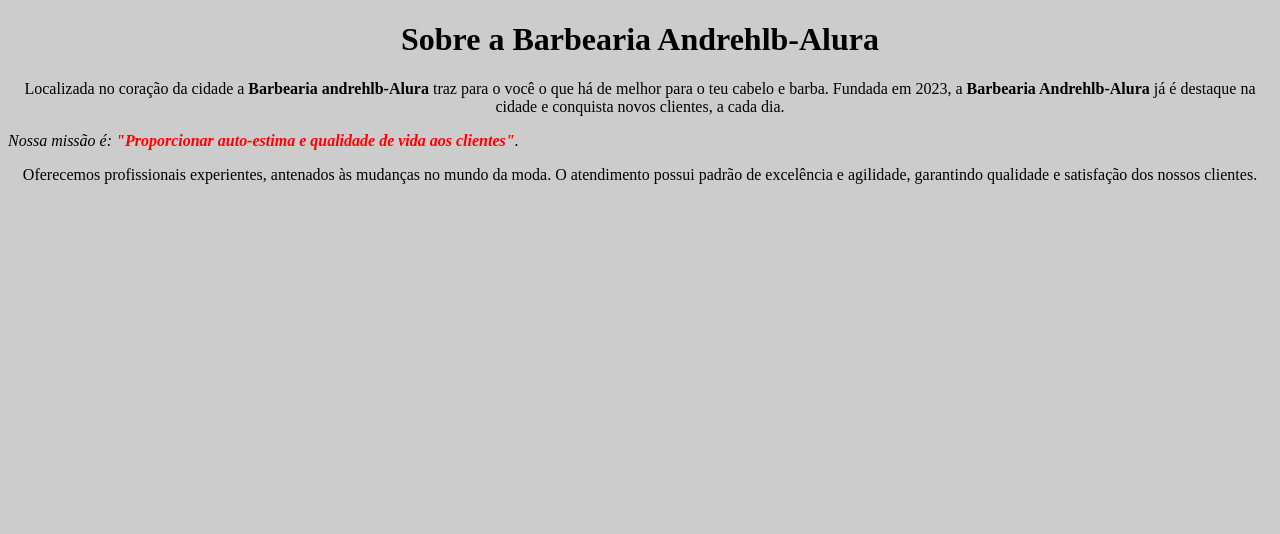
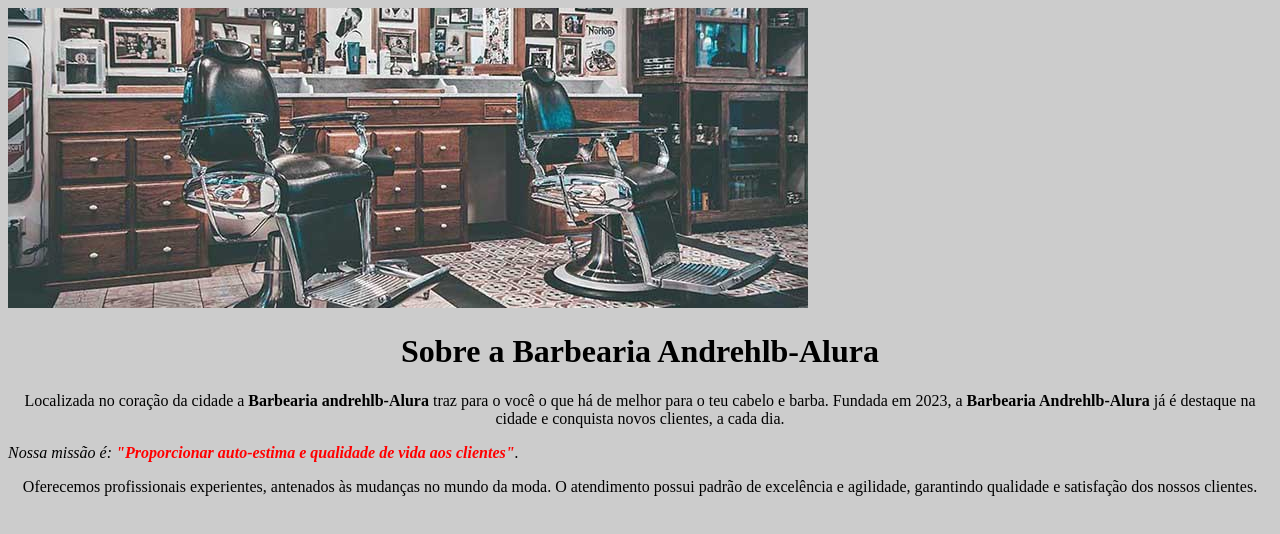
Before and after one commit to Andrehlb/Andrehlb-HelloOne.github.io, a plain HTML site: page indexBarbearia-Andrehlb-Alura.html in a window 1280 px wide. Drawn offline with Linux system fonts and the light colour scheme.

Commit message:
Update indexBarbearia-Andrehlb-Alura.html
Adding the banner inside of html document of the BarbeariaAndrehlb-Alura

```diff
--- a/indexBarbearia-Andrehlb-Alura.html
+++ b/indexBarbearia-Andrehlb-Alura.html
@@ -6,7 +6,9 @@
     <link rel="stylesheet" href="styleBarbeariaAndrehlb-Alura.css">
   </head>
   <body>
+    <img id="banner" src="assets_BarbeariaAndrehlb-Alura/banner.jpg">
     <h1 style="text-align: center">Sobre a Barbearia Andrehlb-Alura</h1>
+
 
 <p>Localizada no coração da cidade a <strong>Barbearia andrehlb-Alura</strong> traz para o você o que há de melhor para o teu cabelo e barba. Fundada em 2023, a <strong>Barbearia Andrehlb-Alura</strong> já é destaque na cidade e conquista novos clientes, a cada dia.</p>
 
```
